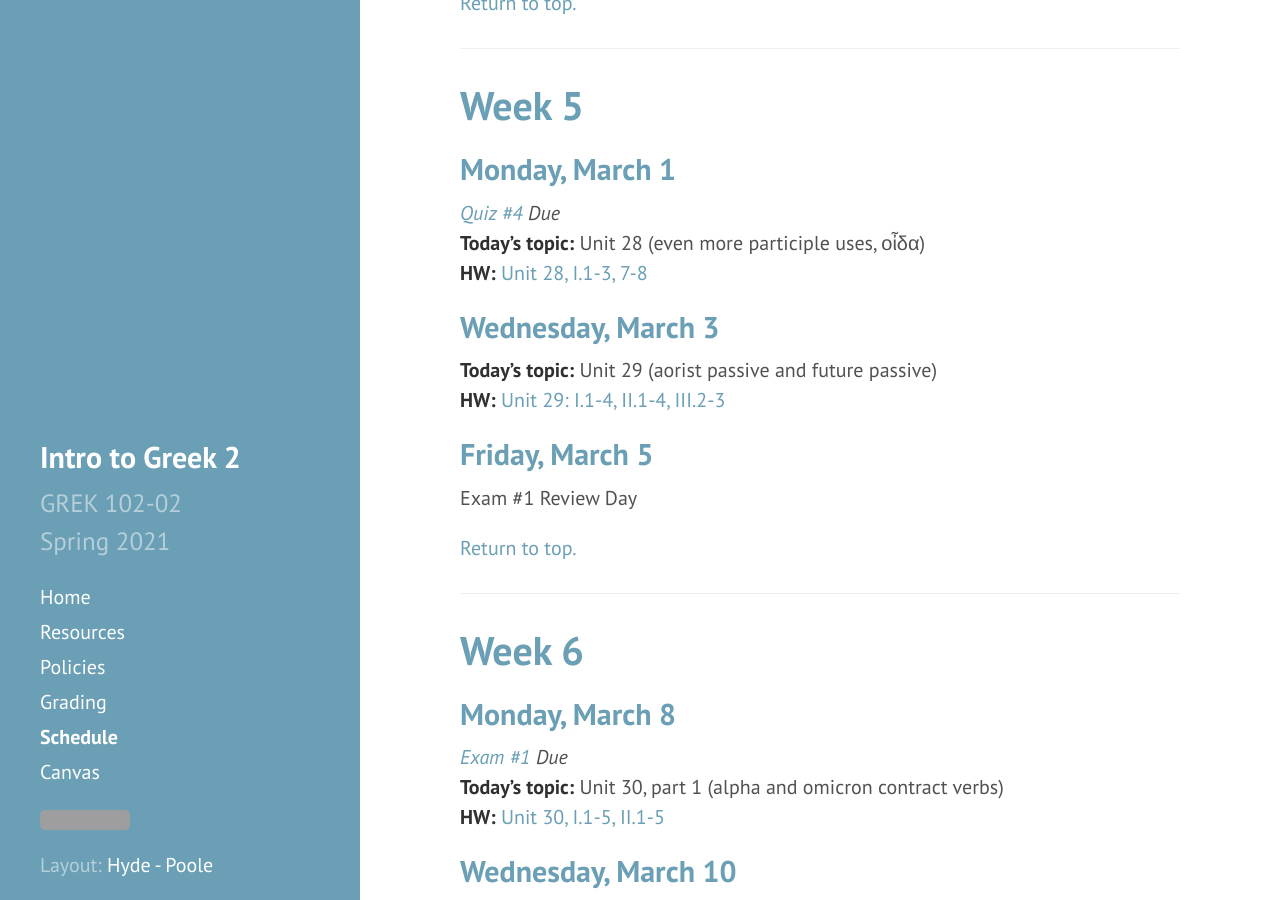
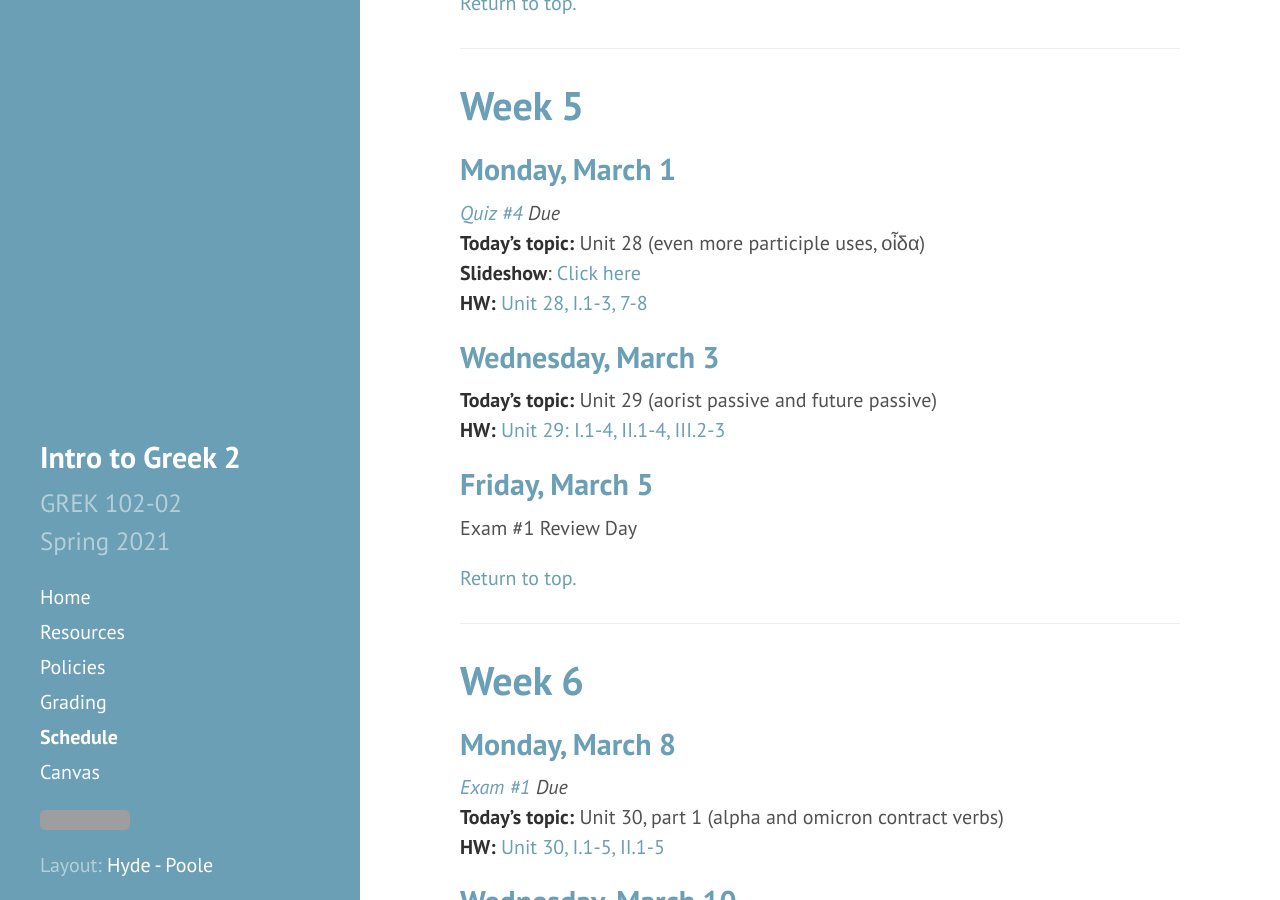
Before and after one commit to DLibatique/GREK102-S21, a Jekyll site: the page built from _pages/schedule.md, in a window 1280 px wide and 900 px high, scrolled down 3258 px. Built offline with Jekyll 4.4.1, drawn with Linux system fonts in a browser that asks for light colours; grey boxes are pictures that could not be loaded.

Commit message:
added slideshow

```diff
--- a/_pages/schedule.md
+++ b/_pages/schedule.md
@@ -132,6 +132,7 @@
 ## Monday, March 1
 [*Quiz #4*](https://hc.instructure.com/courses/3462/assignments/30882) *Due*
 **Today's topic:** Unit 28 (even more participle uses, οἶδα)
+**Slideshow**: [Click here](https://drive.google.com/file/d/1ZeMspQ6rSLiqLqlLjFRwWUaJ_XDoNlKJ/view?usp=sharing)
 **HW:** [Unit 28, I.1-3, 7-8](https://hc.instructure.com/courses/3462/assignments/28222)
 
 ## Wednesday, March 3
```
